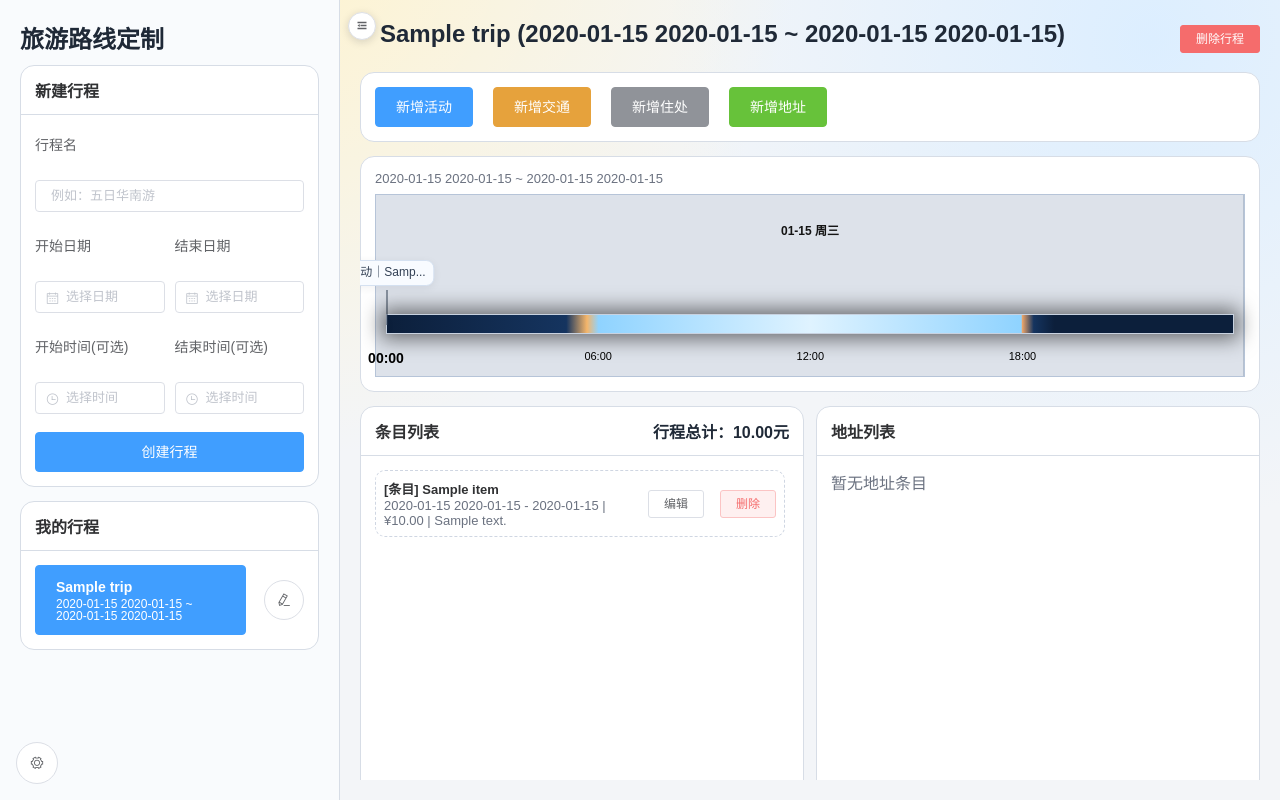
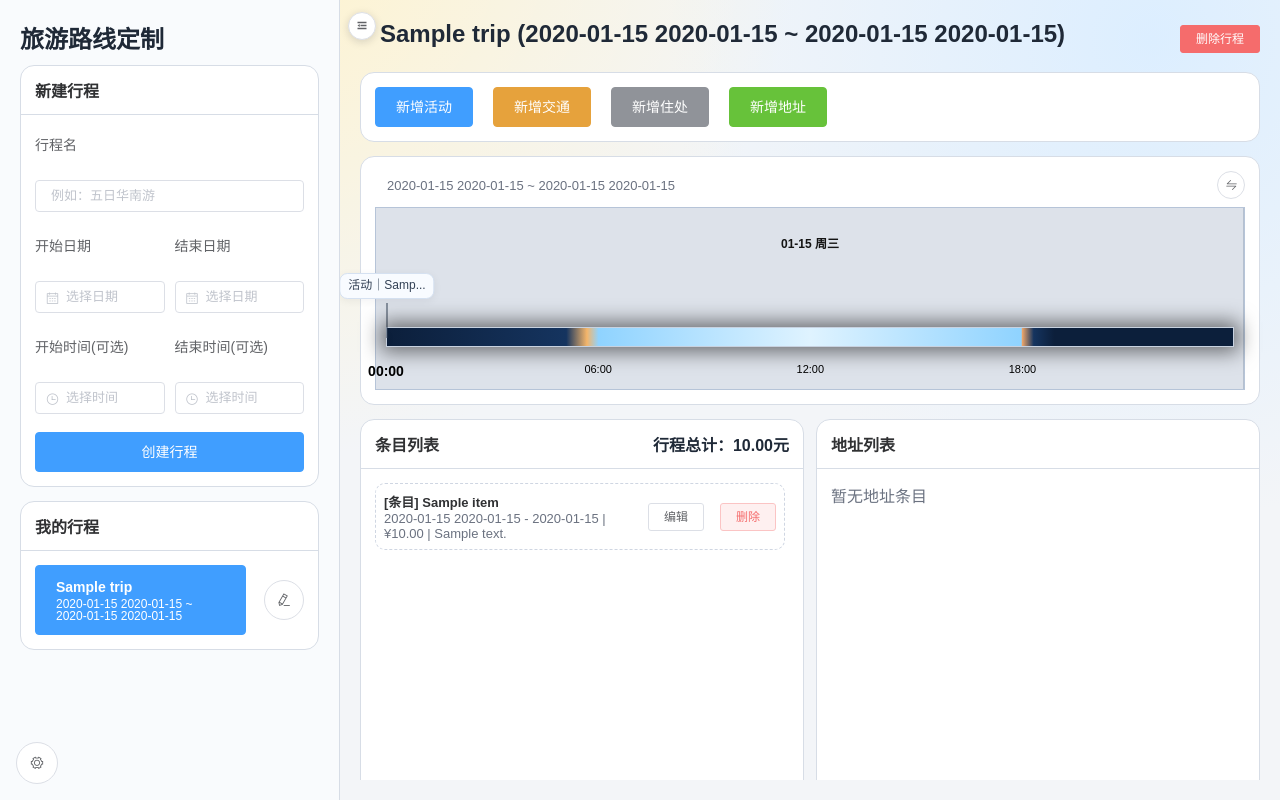
Before and after one commit to u679c/travel_plan, a Flask app: page / in a window 1280 px wide. Run offline with Flask 3, Linux system fonts and the light colour scheme; tables that the repository leaves empty hold one stand-in row (values such as "Sample post").

Commit message:
feat: 新增地址时间轴

```diff
--- a/static/js/app.js
+++ b/static/js/app.js
@@ -75,6 +75,10 @@ class TripItem {
             const mode = (this.transport_mode || this.title || '').trim();
             return `交通｜${mode || '未命名'}`;
         }
+        if (this.item_type === 'address') {
+            const place = (this.place || this.title || '').trim();
+            return `地址｜${place || '未命名'}`;
+        }
         if (this.item_type === 'stay') {
             const place = (this.place || this.title || '').trim();
             return `住处｜${place || '未命名'}`;
@@ -94,7 +98,9 @@ class TripItem {
             detail += ` | ${this.place || '-'}`;
             if (this.latitude !== null && this.longitude !== null) detail += ` | ${this.latitude}, ${this.longitude}`;
         }
-        detail += ` | ¥${formatPrice(this.price)}`;
+        if (this.item_type !== 'address') {
+            detail += ` | ¥${formatPrice(this.price)}`;
+        }
         if (this.note) detail += ` | ${this.note}`;
         return detail;
     }
@@ -103,6 +109,7 @@ class TripItem {
         const formatPrice = typeof priceFormatter === 'function' ? priceFormatter : (v) => Number(v || 0).toFixed(2);
         let detail = this.formatTimeRange();
         if (this.item_type === 'transport') detail += ` <br/> ${this.transport_mode || ''} <br/> ${this.from_place || ''} → ${this.to_place || ''}`;
+        if (this.item_type === 'address' && this.place) detail += ` <br/> ${this.place}`;
         if ((this.item_type === 'activity' || this.item_type === 'stay') && this.place) detail += ` <br/> ${this.place}`;
         detail += ` <br/> 价格：¥${formatPrice(this.price)}`;
         if (this.note) detail += ` <br/>备注： ${this.note}`;
@@ -156,6 +163,7 @@ new window.Vue({
             sidebarAutoCollapsed: false,
             manualSidebarCollapsed: false,
             overlaySidebarOpen: false,
+            timelineAxis: 'activity',
             trips: [],
             currentTripId: null,
             currentPlan: null,
@@ -270,6 +278,9 @@ new window.Vue({
         totalBudget() {
             return this.sortedItems.reduce((sum, item) => sum + (Number(item.price) || 0), 0);
         },
+        timelineSwitchTooltip() {
+            return this.timelineAxis === 'activity' ? '切换为地址轴' : '切换为活动轴';
+        },
     },
     watch: {
         currentPlan() {
@@ -289,6 +300,10 @@ new window.Vue({
                 return;
             }
             this.manualSidebarCollapsed = !this.manualSidebarCollapsed;
+        },
+        toggleTimelineAxis() {
+            this.timelineAxis = this.timelineAxis === 'activity' ? 'address' : 'activity';
+            this.$nextTick(() => this.renderTimeline());
         },
         showError(message) {
             this.$message.error(message || '操作失败');
@@ -660,7 +675,8 @@ new window.Vue({
 
             const visibleItems = [];
             items.forEach((item) => {
-                if (item.item_type === 'address') return;
+                const inActivityAxis = item.item_type !== 'address';
+                if ((this.timelineAxis === 'activity' && !inActivityAxis) || (this.timelineAxis === 'address' && inActivityAxis)) return;
                 const absRange = item.getAbsRange(days);
                 if (!absRange) return;
                 const { startAbs, endAbs } = absRange;
--- a/static/style.css
+++ b/static/style.css
@@ -121,7 +121,8 @@ body {
 .right {
     min-width: 0;
     height: 100vh;
-    overflow: hidden;
+    overflow-x: hidden;
+    overflow-y: auto;
     display: flex;
     flex-direction: column;
 }
@@ -136,7 +137,7 @@ body {
     flex: 1 1 auto;
     min-height: 0;
     height: 100%;
-    overflow: hidden;
+    overflow: visible;
 }
 
 .plan-layout > .detail-head,
@@ -282,6 +283,19 @@ input:not(.el-input__inner):not(.el-textarea__inner), select:not(.el-select__inp
     text-align: right;
 }
 
+.timeline-head-right {
+    width: 100%;
+    display: flex;
+    justify-content: space-between;
+    align-items: center;
+    gap: 8px;
+}
+
+.timeline-axis-switch i {
+    transform: rotate(90deg);
+    display: inline-block;
+}
+
 .timeline-wrap {
     position: relative;
     margin: var(--timeline-margin-top, 25px) 0 var(--timeline-margin-bottom, 25px);
@@ -422,6 +436,13 @@ input:not(.el-input__inner):not(.el-textarea__inner), select:not(.el-select__inp
     border-color: #9cd8b1;
     box-shadow: inset 1px 2px 4px 1px rgb(255 255 255), 1px 0px 2px 2px rgb(0 0 0 / 24%);
     color: #166534;
+}
+
+.chip-address {
+    background: #efe3ff;
+    border-color: #cbb6f7;
+    box-shadow: inset 1px 2px 4px 1px rgb(255 255 255), 1px 0px 2px 2px rgb(0 0 0 / 24%);
+    color: #5b21b6;
 }
 
 .timeline-annotation {
--- a/templates/index.html
+++ b/templates/index.html
@@ -134,8 +134,19 @@
 
             <el-card class="card timeline-card" shadow="never">
                 <div class="timeline-head">
-
-                    <div class="sun-meta">[[ sunMetaText ]]</div>
+                    <div></div>
+                    <div class="timeline-head-right">
+                        <div class="sun-meta">[[ sunMetaText ]]</div>
+                        <el-tooltip :content="timelineSwitchTooltip" placement="top">
+                            <el-button
+                                class="timeline-axis-switch"
+                                circle
+                                size="mini"
+                                icon="el-icon-sort"
+                                @click="toggleTimelineAxis"
+                            ></el-button>
+                        </el-tooltip>
+                    </div>
                 </div>
                 <div class="timeline-slab">
                     <div id="timeline-day-blocks" class="timeline-day-blocks"></div>
@@ -323,9 +334,6 @@
                 <el-col :span="12"><el-form-item label="地址"><el-input v-model="itemForms.address.place"></el-input></el-form-item></el-col>
                 <el-col :span="12"><el-form-item label="显示标题(可选)"><el-input v-model="itemForms.address.title"></el-input></el-form-item></el-col>
             </el-row>
-            <el-form-item label="价格">
-                <el-input-number v-model="itemForms.address.price" :precision="2" :step="10" :min="0" style="width: 100%;"></el-input-number>
-            </el-form-item>
             <el-row :gutter="10" class="datetime-row">
                 <el-col :span="12">
                     <el-form-item label="开始日期时间">
```
